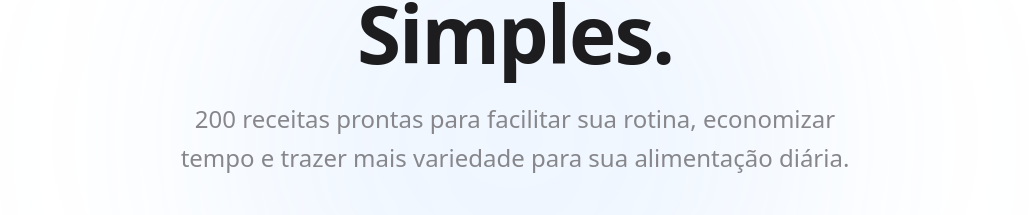
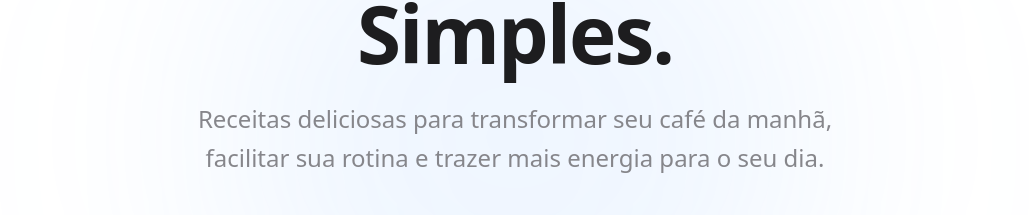
Before and after one commit to ThiagoFNT/MetodoProjeto3F, a React (Vite) app: page / in a window 1280 px wide. Shown: the part 291-506 px from the top of the page, without its empty margins (125-1154 px from the left). Built offline with nearby package versions, Linux system fonts and the light colour scheme.

Commit message:
feat: rebrand to Receitas Para Sua Manhã and update pricing structure

```diff
--- a/components/LandingPage.tsx
+++ b/components/LandingPage.tsx
@@ -477,14 +477,14 @@ const Bonuses = () => {
 
               <h3 className="text-xl font-medium text-gray-400 mb-2">Valor Total dos Bônus</h3>
               <div className="text-5xl font-bold text-white mb-2 tracking-tight line-through decoration-red-500/80">
-                R$275
+                R$ 50
               </div>
               <div className="text-emerald-400 font-bold text-lg bg-emerald-500/10 px-4 py-1 rounded-full mb-8 border border-emerald-500/20">
                 100% GRÁTIS
               </div>
 
               <p className="text-gray-400 text-sm leading-relaxed max-w-[200px]">
-                Ao garantir seu acesso ao sistema hoje.
+                Ao garantir seu acesso hoje.
               </p>
             </div>
           </div>
@@ -552,12 +552,10 @@ const Offer = () => {
           <FadeIn delay={0.2}>
             <ul className="space-y-5 mb-12">
               {[
-                "200 Receitas Completas (PDF)",
-                "Guia de Substituição Inteligente",
-                "Guia de Salvamento de Receitas",
+                "Receitas Para Sua Manhã (PDF)",
+                "Guia de Substituições",
                 "Calculadora de Calorias",
-                "Plano Progressivo de 30 Dias",
-                "Comunidade Exclusiva"
+                "Grupo VIP 30 Dias"
               ].map((item, i) => (
                 <li key={i} className="flex items-center gap-4">
                   <div className="w-5 h-5 rounded-full bg-[#0071E3] flex items-center justify-center shrink-0">
@@ -581,7 +579,8 @@ const Offer = () => {
                   <span className="text-lg text-[#6E6E73] line-through font-medium">{COPY.pricing.totalValue}</span>
                   <span className="text-5xl md:text-7xl font-bold text-white tracking-tight">{COPY.pricing.priceCash}</span>
                 </div>
-                <p className="text-[#86868b] text-lg font-medium">ou {COPY.pricing.priceInstallments}</p>
+                <p className="text-[#86868b] text-lg font-medium">{COPY.pricing.priceInstallments}</p>
+                <p className="text-emerald-400 text-sm font-bold mt-2">{COPY.pricing.dailyCost}</p>
               </div>
 
               <Button
@@ -646,7 +645,7 @@ const Guarantee = () => {
                   </li>
                   <li className="flex gap-3">
                     <div className="mt-1 min-w-[20px]"><Check size={20} className="text-green-500" /></div>
-                    <span className="text-[#424245] font-medium">Recebe acesso imediato a tudo: 200 receitas, 5 bônus e comunidade.</span>
+                    <span className="text-[#424245] font-medium">Recebe acesso imediato a tudo: receitas, bônus e comunidade.</span>
                   </li>
                   <li className="flex gap-3">
                     <div className="mt-1 min-w-[20px]"><Check size={20} className="text-green-500" /></div>
@@ -721,7 +720,7 @@ const FAQ = () => {
 const Footer = () => (
   <footer className="bg-white text-[#86868B] py-16 text-center text-sm border-t border-gray-100">
     <div className="max-w-[1080px] mx-auto px-6">
-      <p className="mb-6 font-semibold">&copy; {new Date().getFullYear()} Sistema 200 Receitas • Método Projeto 3F</p>
+      <p className="mb-6 font-semibold">&copy; {new Date().getFullYear()} Receitas Para Sua Manhã • Método Projeto 3F</p>
       <div className="max-w-xl mx-auto">
         <p className="text-xs leading-relaxed text-[#D2D2D7]">
           Este site não é afiliado ao Facebook ou a qualquer entidade do Facebook.
--- a/constants.tsx
+++ b/constants.tsx
@@ -12,7 +12,7 @@ const bonusComunidade = "https://698bdb7424e527939449aabf.imgix.net/bonus-comuni
 export const COPY = {
   hero: {
     headline: "Delicioso. Saudável. Simples.",
-    subheadline: "200 receitas prontas para facilitar sua rotina, economizar tempo e trazer mais variedade para sua alimentação diária.",
+    subheadline: "Receitas deliciosas para transformar seu café da manhã, facilitar sua rotina e trazer mais energia para o seu dia.",
     cta: "Começar Agora",
   },
   problems: [
@@ -51,63 +51,49 @@ export const COPY = {
     ]
   },
   modules: {
-    title: "O Que Está Incluído",
+    title: "Sua Manhã Completa",
     categories: [
       {
-        name: "Café da Manhã",
+        name: "Energia",
         count: "50 Receitas",
-        examples: ["Panquecas fit", "Omeletes", "Mingau proteico", "Smoothies"]
+        examples: ["Sucos Detox", "Smoothies", "Cremosidade Fit", "Vitaminas"]
       },
       {
-        name: "Almoço",
+        name: "Proteínas",
         count: "50 Receitas",
-        examples: ["Marmitas práticas", "Saladas", "Grelhados", "Sopas"]
+        examples: ["Omeletes Diferenciados", "Ovos Benedict", "Mexidos Proteicos", "Frittatas"]
       },
       {
-        name: "Lanche",
+        name: "Carboidratos do Bem",
         count: "50 Receitas",
-        examples: ["Snacks", "Bolos saudáveis", "Biscoitos", "Iogurtes"]
+        examples: ["Panquecas de Aveia", "Tapiocas Recheadas", "Pães de Frigideira", "Waffles Fit"]
       },
       {
-        name: "Jantar",
+        name: "Praticidade",
         count: "50 Receitas",
-        examples: ["Pratos leves", "Receitas família", "Clássicos fit", "Caldos"]
+        examples: ["Iogurtes Caseiros", "Overnight Oats", "Granola Artesanal", "Bowls de Frutas"]
       }
     ]
   },
   bonuses: [
     {
-      title: "Guia de Substituição Inteligente",
-      description: "Aprenda a substituir farinha de trigo, leite e ovos. O segredo para adaptar receitas sem perder o sabor.",
-      price: "R$47",
+      title: "Guia de Substituições Eficientes",
+      description: "Aprenda a substituir glúten, lactose, ovo e crie variações vegetarianas deliciosas sem perder o sabor.",
+      price: "R$ 17",
       isFree: true,
       image: bonusSubstituicao
     },
     {
-      title: "Guia de Salvamento de Receitas",
-      description: "Resolução de Problemas Culinários. O manual definitivo para salvar qualquer prato que saiu do controle.",
-      price: "R$27",
-      isFree: true,
-      image: bonusSalvamento
-    },
-    {
-      title: "Calculadora de Calorias Personalizada",
-      description: "Defina sua meta e acompanhe sua evolução com gráficos precisos. O controle total na palma da sua mão.",
-      price: "R$37",
+      title: "Calculadora de Calorias",
+      description: "Descubra seu café da manhã ideal e acompanhe sua evolução com precisão na palma da sua mão.",
+      price: "R$ 12",
       isFree: true,
       image: bonusCalculadora
     },
     {
-      title: "Plano Progressivo de 30 Dias",
-      description: "Tenho um caminho claro. Um cronograma semanal passando por Fundação, Crescimento, Expansão e Realização.",
-      price: "R$67",
-      isFree: true,
-      image: bonusPlano
-    },
-    {
-      title: "Comunidade Exclusiva",
-      description: "Bônus de 90 Dias. Você não está sozinho: tire dúvidas, compartilhe resultados e mantenha a motivação em alta.",
-      price: "R$97",
+      title: "Grupo VIP 30 Dias",
+      description: "Suporte e motivação diária. Você não está sozinha: tire dúvidas e compartilhe resultados com a comunidade.",
+      price: "R$ 21",
       isFree: true,
       image: bonusComunidade
     }
@@ -136,10 +122,10 @@ export const COPY = {
     }
   ] as Testimonial[],
   pricing: {
-    totalValue: "R$322",
-    priceInstallments: "12x de R$2,06",
-    priceCash: "R$19,90",
-    dailyCost: "Menos de R$0,10 por receita.",
+    totalValue: "R$ 97",
+    priceInstallments: "2x de R$ 10,95 sem juros",
+    priceCash: "R$ 19,90",
+    dailyCost: "Economia de R$ 77,10 (79% OFF)",
     cta: "Comprar Agora"
   },
   faq: [
@@ -202,7 +188,7 @@ export const COPY = {
           <p className="mb-4">Porque não é uma dieta. <strong className="text-gray-900">É um sistema.</strong></p>
           <p className="mb-4">Dietas te dizem O QUE comer. Sistemas te ensinam COMO fazer, te dão suporte quando você erra, e te conectam com pessoas na mesma jornada.</p>
           <p className="mb-4">É a diferença entre receber um peixe e aprender a pescar.</p>
-          <p>E mais: 88% das pessoas que usaram este sistema reportaram perda de peso nas primeiras 4 semanas.</p>
+          <p>E mais: 88% das pessoas que usaram este sistema reportaram mais disposição e energia logo na primeira semana.</p>
         </>
       )
     },
@@ -225,9 +211,9 @@ export const COPY = {
           <ul className="list-disc pl-5 space-y-2 mb-4">
             <li><strong className="text-gray-900">Semana 1-2:</strong> Mais energia, menos inchaço</li>
             <li><strong className="text-gray-900">Semana 3-4:</strong> Primeira perda de peso visível (2-3kg)</li>
-            <li><strong className="text-gray-900">Mês 2-3:</strong> Mudança clara no corpo e na autoconfiança</li>
+            <li><strong className="text-gray-900">Semana 3-4:</strong> Mudança clara no corpo e na disposição</li>
           </ul>
-          <p>Lembre-se: emagrecimento saudável é um processo. Não é mágica. Mas com o sistema certo, os resultados vêm.</p>
+          <p>Lembre-se: uma manhã produtiva começa com a alimentação certa. Com o sistema certo, os resultados vêm.</p>
         </>
       )
     },
@@ -238,7 +224,7 @@ export const COPY = {
           <p className="mb-4">Imediatamente após a compra.</p>
           <p className="mb-2">Você recebe:</p>
           <ul className="list-disc pl-5 space-y-1 mb-4">
-            <li>Acesso ao e-book digital (PDF)</li>
+            <li>Acesso ao e-book Receitas Para Sua Manhã (PDF)</li>
             <li>Link para download de todos os bônus</li>
             <li>Convite para a comunidade exclusiva no WhatsApp</li>
           </ul>
--- a/index.html
+++ b/index.html
@@ -4,7 +4,7 @@
 <head>
   <meta charset="UTF-8" />
   <meta name="viewport" content="width=device-width, initial-scale=1.0" />
-  <title>Sistema 200 Receitas Para Secar</title>
+  <title>Receitas Para Sua Manhã</title>
 
   <!-- UTMify Pixel -->
   <script>
--- a/metadata.json
+++ b/metadata.json
@@ -1,4 +1,4 @@
 {
-  "name": "Sistema 200 Receitas",
-  "description": "Uma landing page estilo Apple para o Sistema 200 Receitas Para Secar."
+  "name": "Receitas Para Sua Manhã",
+  "description": "Uma landing page estilo Apple para o Sistema Receitas Para Sua Manhã - Foco em Café da Manhã Saudável."
 }
```
